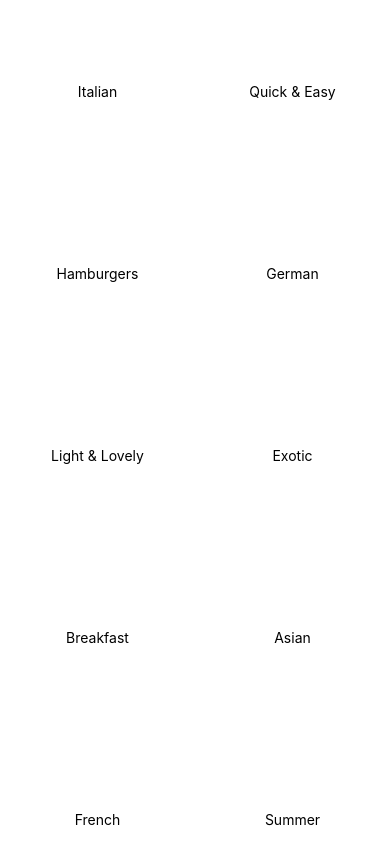
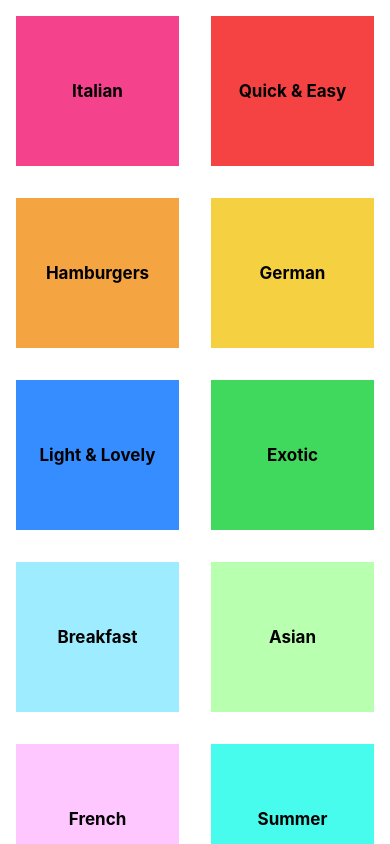
Before and after one commit to 0x3ree/FoodChoice, a React Native app: screen / in a window 390 px wide. Built offline with nearby package versions, Linux system fonts and the light colour scheme.

Commit message:
Add background color and improve UI components
- Set background color in app.json
- Add StatusBar component in App.js
- Update dependencies in package.json for navigation
- Enhance CategoryGridTile with ripple effect and shadow styling

```diff
--- a/App.js
+++ b/App.js
@@ -1,8 +1,15 @@
+import { StatusBar } from "expo-status-bar";
+
 import { StyleSheet } from "react-native";
 import CategoriesScreen from "./screens/CategoriesScreen";
 
 export default function App() {
-  return <CategoriesScreen />;
+  return (
+    <>
+      <StatusBar style="light" />
+      <CategoriesScreen />
+    </>
+  );
 }
 
 // const styles = StyleSheet.create({
--- a/app.json
+++ b/app.json
@@ -7,6 +7,7 @@
     "icon": "./assets/icon.png",
     "userInterfaceStyle": "light",
     "newArchEnabled": true,
+    "backgroundColor": "#24180f",
     "splash": {
       "image": "./assets/splash-icon.png",
       "resizeMode": "contain",
--- a/components/CategoryGridTile.js
+++ b/components/CategoryGridTile.js
@@ -1,16 +1,23 @@
-import { Text, View, Pressable, StyleSheet } from "react-native";
+import { Text, View, Pressable, StyleSheet, Platform } from "react-native";
 
 function CategoryGridTile({ title, color }) {
   return (
     <View style={styles.gridItem}>
-      <Pressable style={styles.button}>
-        <View style={styles.innerContainer}>
-          <Text>{title}</Text>
+      <Pressable
+        android_ripple={{ color: "#ccc" }}
+        style={({ pressed }) => [
+          styles.button,
+          pressed ? styles.buttonPressed : null,
+        ]}
+      >
+        <View style={[styles.innerContainer, { backgroundColor: color }]}>
+          <Text style={styles.title}>{title}</Text>
         </View>
       </Pressable>
     </View>
   );
 }
+// in the inner view style we put the background color there because of the shadow effect.
 
 export default CategoryGridTile;
 
@@ -21,14 +28,29 @@ const styles = StyleSheet.create({
     height: 150,
     borderRadius: 8,
     elevation: 4,
+    shadowColor: "black",
+    overflow: Platform.OS === "android" ? "hidden" : "visible",
+    // for ios
+    // shadowOpacity: 0.25,
+    //  shadowOffset: { width: 0, height: 2 },
+    //   shadowRadius: 8,
+    //  backgroundColor: "white",
   },
   button: {
     flex: 1,
   },
   innerContainer: {
     flex: 1,
+    // borderRadius: 8, // for IOS due to the corners not being rounded
     padding: 16,
     alignItems: "center",
     justifyContent: "center",
   },
+  buttonPressed: {
+    opacity: 0.5, // this is for ios
+  },
+  title: {
+    fontSize: 17,
+    fontWeight: "bold",
+  },
 });
--- a/package.json
+++ b/package.json
@@ -9,10 +9,14 @@
     "web": "expo start --web"
   },
   "dependencies": {
+    "@react-navigation/native": "^7.0.18",
+    "@react-navigation/native-stack": "^7.3.2",
     "expo": "~52.0.39",
     "expo-status-bar": "~2.0.1",
     "react": "18.3.1",
-    "react-native": "0.76.7"
+    "react-native": "0.76.7",
+    "react-native-safe-area-context": "4.12.0",
+    "react-native-screens": "~4.4.0"
   },
   "devDependencies": {
     "@babel/core": "^7.20.0"
```
Also changed, not shown: 1 other file (tests, documents, lock files or other folders).
